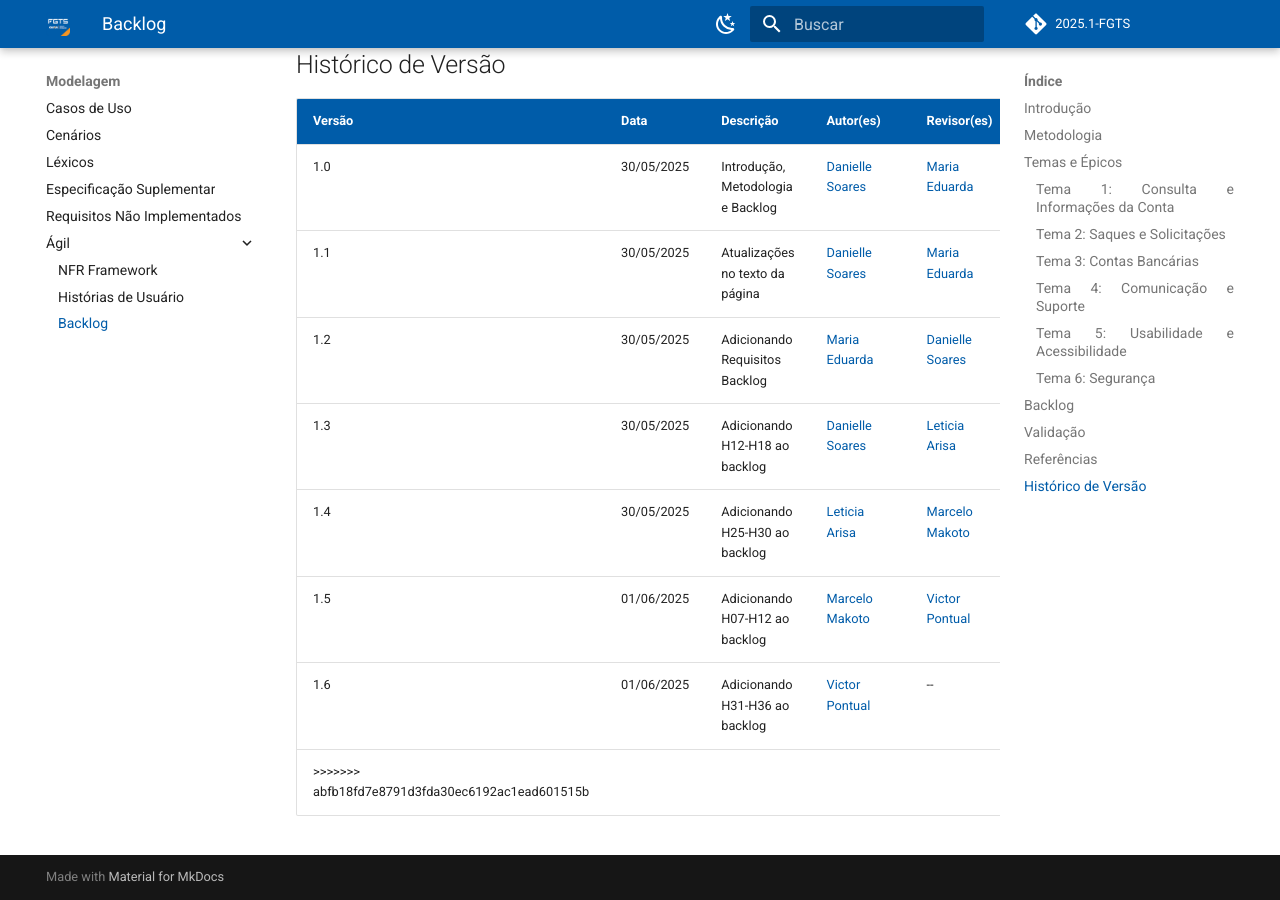
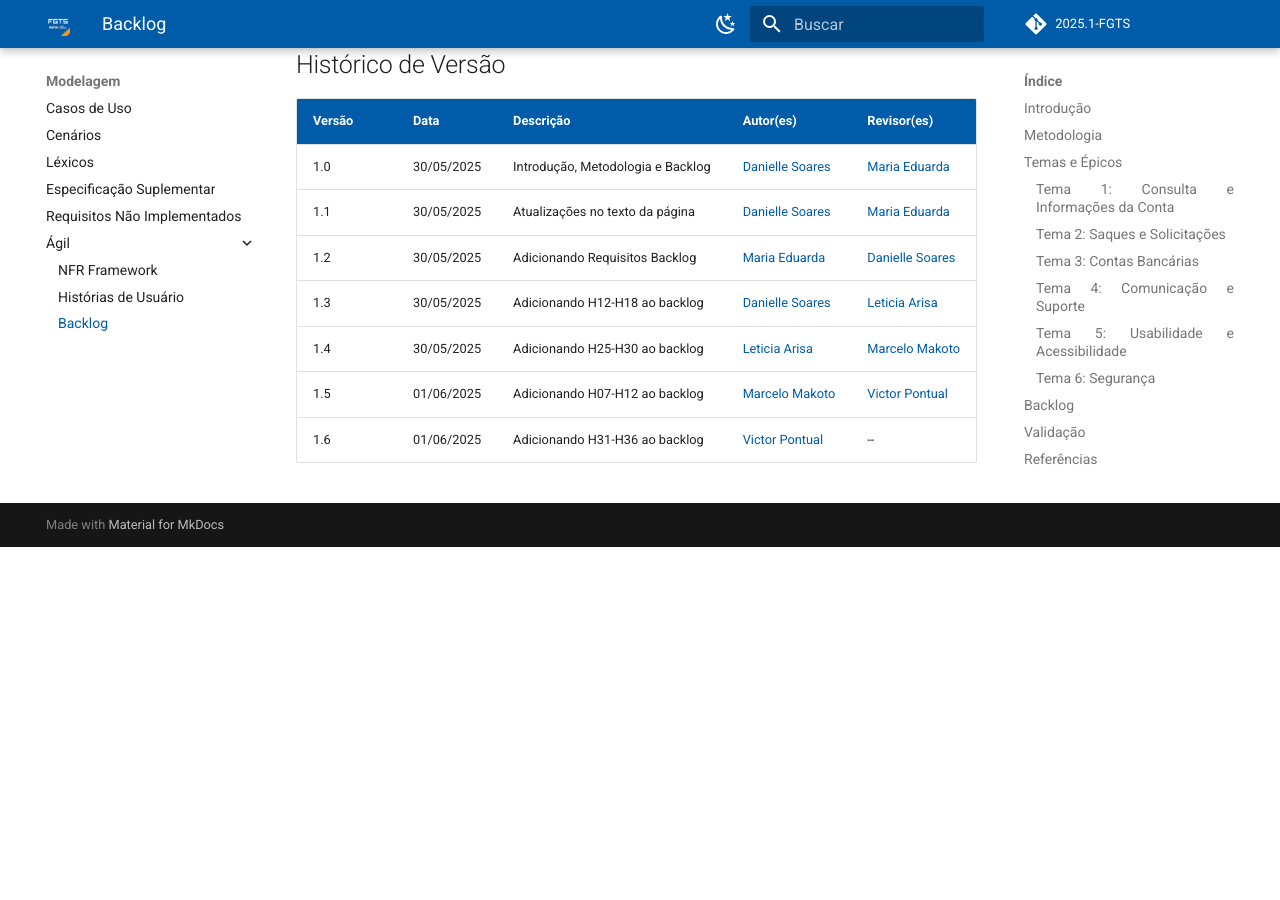
Before and after one commit to eduardodpms/REQ-FGTS, an MkDocs documentation site: the page built from docs/Modelagem-Agil/Backlog.md, in a window 1280 px wide and 900 px high, scrolled down 10594 px. Built offline with MkDocs 1.6.1 and Material for MkDocs 9.7.7, drawn with Linux system fonts in a browser that asks for light colours; comment, search, counter and statistics services are not loaded; after the commit the page ends 11141 px from its top, so only the background shows below that.

Commit message:
update backlog

```diff
--- a/docs/Modelagem-Agil/Backlog.md
+++ b/docs/Modelagem-Agil/Backlog.md
@@ -545,4 +545,3 @@ Após a análise e organização dos requisitos coletados para o aplicativo FGTS
 | 1.4    | 30/05/2025 | Adicionando H25-H30 ao backlog | [Leticia Arisa](https://github.com/Leticia-Arisa-K-Higa) | [Marcelo Makoto](https://github.com/MM4k) |
 | 1.5    | 01/06/2025 | Adicionando H07-H12 ao backlog | [Marcelo Makoto](https://github.com/MM4k) | [Victor Pontual](https://github.com/VictorPontual) |
 | 1.6    | 01/06/2025 | Adicionando H31-H36 ao backlog | [Victor Pontual](https://github.com/VictorPontual) | -- |
->>>>>>> abfb18fd7e8791d3fda30ec6192ac1ead601515b
```
